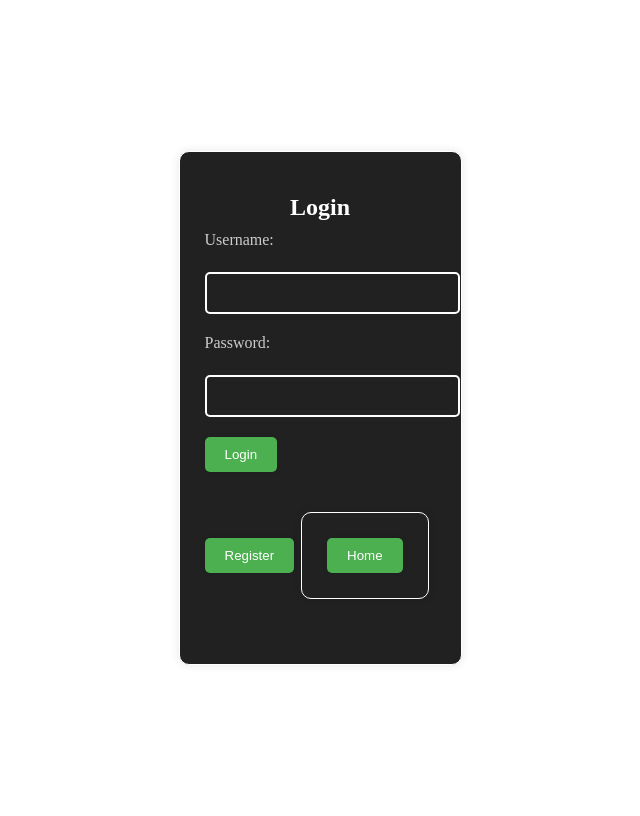
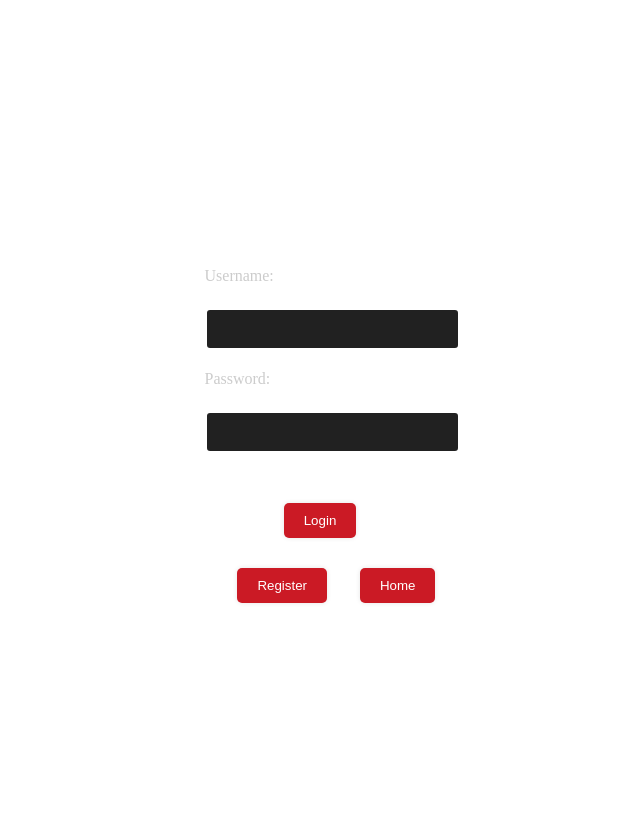
Before and after one commit to AdinoAdi-kudos/TT10-08, a Flask app: page /login in a window 1280 px wide. Shown: the whole page, without its empty margins (320-960 px from the left). Run offline with Flask 3, Linux system fonts and the light colour scheme.

Commit message:
Update button color/position style.css

```diff
--- a/Flask/static/style.css
+++ b/Flask/static/style.css
@@ -14,22 +14,22 @@ img {
 }
 
 h1 {
-  color: #cb1a25;
+  color: black;
   text-align: center;
   display: block;
   font-weight: bold;
 }
 
-form {
+/*form {
   max-width: 800px;
-  margin: 40px auto; /* Modify the margin to 40px auto 40px 0 */
+  margin: 40px auto; /* Modify the margin to 40px auto 40px 0
   padding: 25px;
   background-color: #212121;
   border: 1px solid #fff;
   border-radius: 10px;
   box-shadow: 0 0 10px rgba(0, 0, 0, 0.1);
   animation: fade-in 1s ease-out;
-}
+}*/
 
 form h1 {
   color: #fff;
@@ -61,9 +61,13 @@ form input[type="password"] {
 
 form input[type="submit"],
 form button[type="submit"] {
-  background-color: #4CAF50;
+  background-color: #cb1a25;
   color: #fff;
   padding: 10px 20px;
+  display: block;
+  margin-top: 30px;
+  margin-left: auto;
+  margin-right: auto;
   border: none;
   border-radius: 5px;
   cursor: pointer;
@@ -73,7 +77,7 @@ form button[type="submit"] {
 
 form input[type="submit"]:hover,
 form button[type="submit"]:hover {
-  background-color: #3e8e41;
+  background-color: #cb1a25;
   animation: pulse 1s ease-out;
 }
 
```
